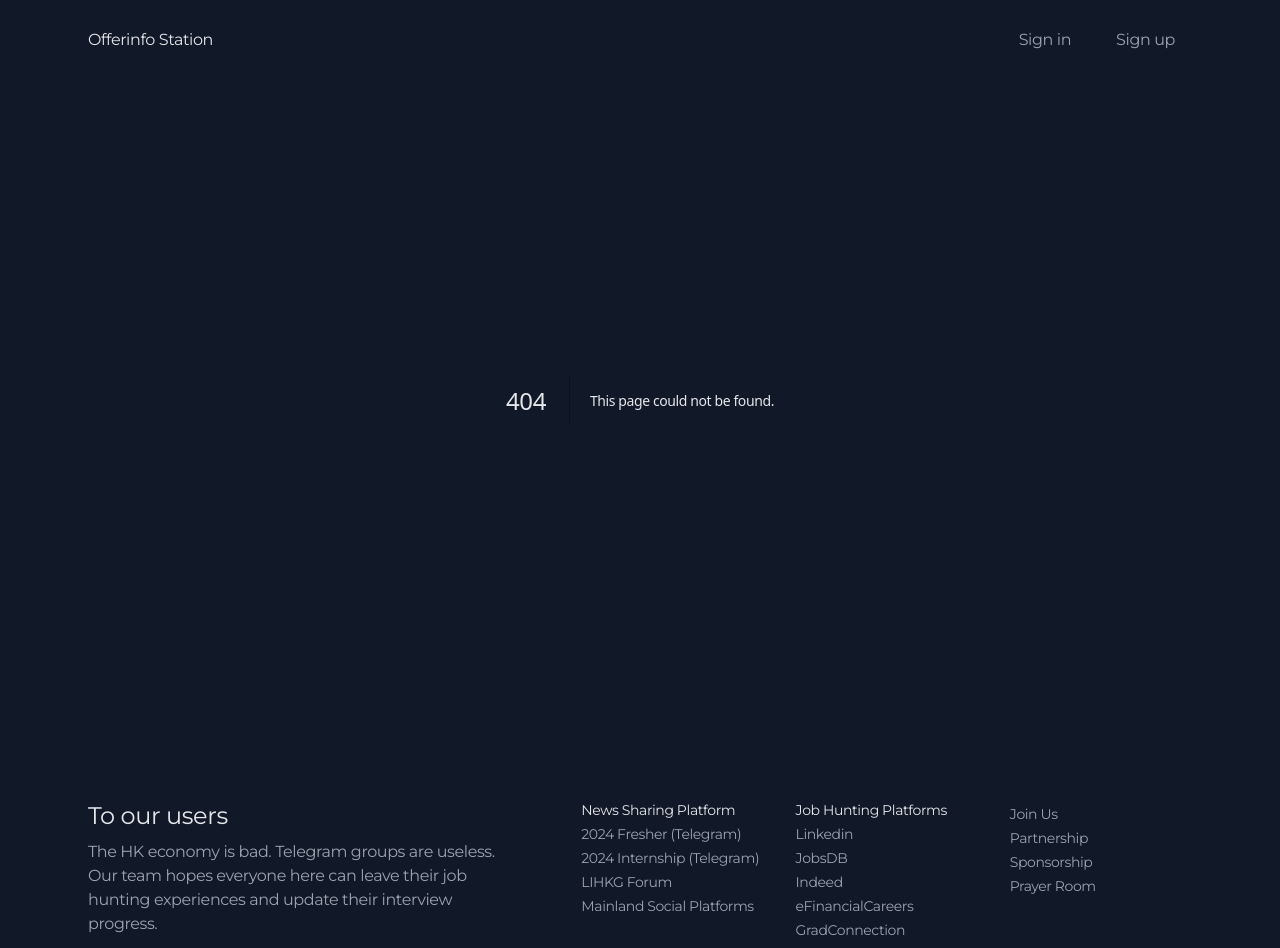
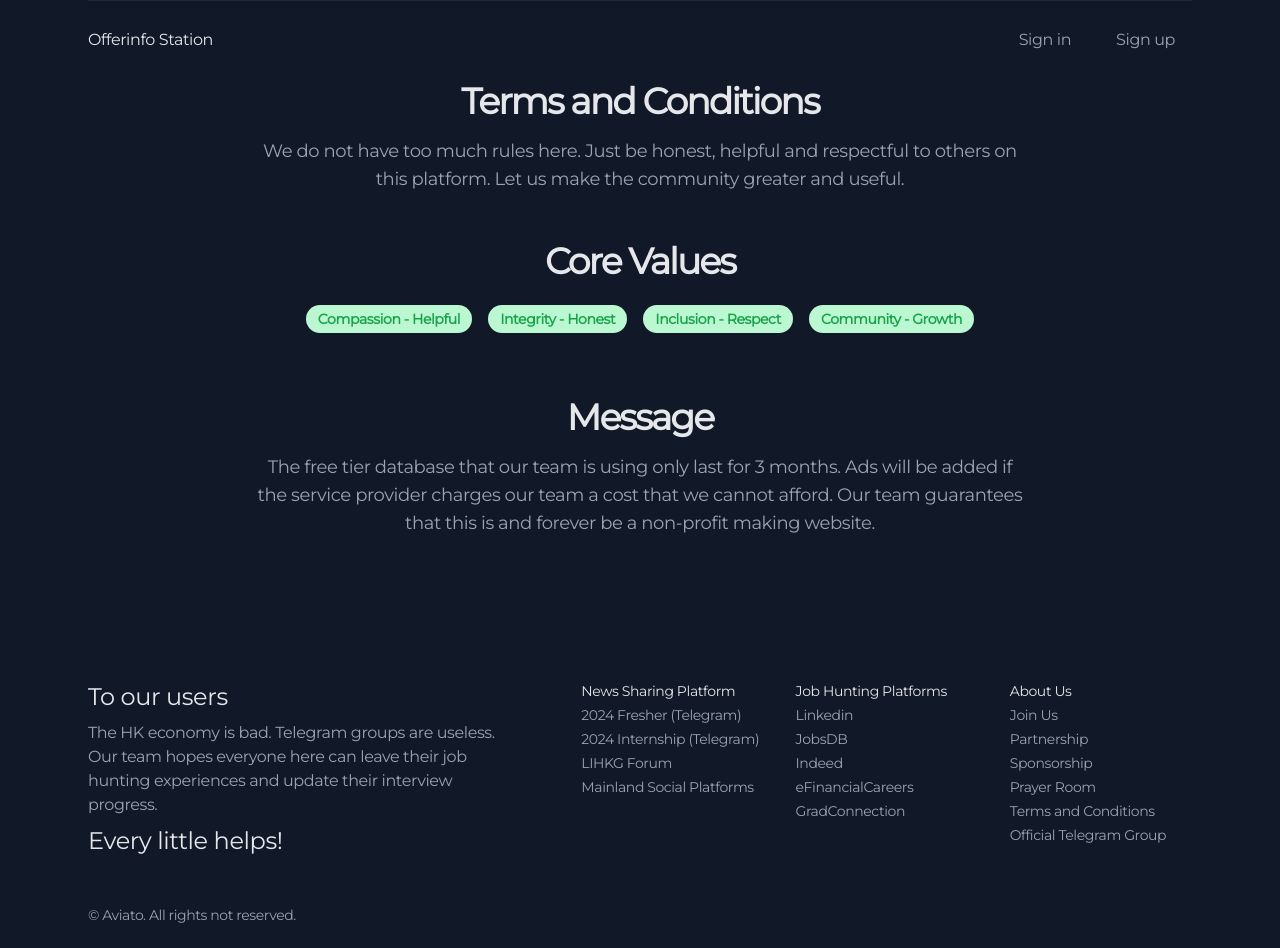
Before and after one commit to aviatodev/offerinfo, a Next.js app: page /terms in a window 1280 px wide. Before the commit this address had no page. Shown: the top 948 px of the page. Built offline with nearby package versions, Linux system fonts and the light colour scheme.

Commit message:
feat: terms and condition page

```diff
--- a/app/(pages)/(authentication)/signin/page.tsx
+++ b/app/(pages)/(authentication)/signin/page.tsx
@@ -9,10 +9,10 @@ export default function SignIn() {
 	return (
 		<section className="relative">
 			<div className="max-w-6xl mx-auto px-4 sm:px-6">
-				<div className="pt-24 pb-8 md:pt-40 md:pb-20">
+				<div className="pt-20 pb-8 md:pt-40 md:pb-20">
 					{/* Page header */}
 					<div className="max-w-3xl mx-auto text-center pb-8 md:pb-12">
-						<h1 className="h1">Welcome back.</h1>
+						<h1 className="h1">Welcome back</h1>
 					</div>
 
 					{/* Form */}
--- a/app/(pages)/(authentication)/signup/page.tsx
+++ b/app/(pages)/(authentication)/signup/page.tsx
@@ -9,10 +9,10 @@ export default function SignUp() {
 	return (
 		<section className="relative">
 			<div className="max-w-6xl mx-auto px-4 sm:px-6">
-				<div className="pt-24 pb-8 md:pt-40 md:pb-20">
+				<div className="pt-20 pb-8 md:pt-40 md:pb-20">
 					{/* Page header */}
 					<div className="max-w-3xl mx-auto text-center pb-8 md:pb-12">
-						<h1 className="h1">Register your account.</h1>
+						<h1 className="h1">Register now</h1>
 					</div>
 
 					{/* Form */}
@@ -116,7 +116,7 @@ export default function SignUp() {
 								I agree the shared data are valid and open to
 								all users.{" "}
 								<Link
-									href="#"
+									href="/terms"
 									className="underline text-gray-400 hover:text-gray-200 hover:no-underline transition duration-150 ease-in-out"
 								>
 									Privacy Policy
--- a/app/(pages)/(default)/page.tsx
+++ b/app/(pages)/(default)/page.tsx
@@ -5,7 +5,7 @@ export default function Welcome() {
 	return (
 		<main className="mt-16 md:mt-20 max-w-7xl m-auto">
 			<div className="text-4xl text-center justify-center items-center mt-1 mb-1 lg:mt-4 lg:mb-8">
-				<p className="text-sm lg:text-lg xl:text-2xl mb-4">
+				<p className="text-sm md:text-lg mb-4">
 					A database to assist your job hunting
 				</p>
 				<p className="text-xs lg:text-base">
@@ -14,7 +14,7 @@ export default function Welcome() {
 
 				<CompanyLogoDisplay />
 
-				<p className="text-sm lg:text-lg xl:text-2xl mb-4">
+				<p className="text-sm md:text-lg mb-4">
 					Leave your interview progress and feedback here
 				</p>
 				<p className="text-xs lg:text-base">Thank you!</p>
--- /dev/null
+++ b/app/(pages)/terms/page.tsx
@@ -0,0 +1,45 @@
+export const metadata = {
+	title: "Terms and Conditions",
+	description: "Terms and Conditions",
+};
+
+export default function Terms() {
+	return (
+		<section>
+			<div className="max-w-6xl mx-auto px-4 sm:px-6">
+				<div className="pt-20 md:py-20 border-t border-gray-800">
+					{/* Section header */}
+					<div className="max-w-3xl mx-auto text-center pb-12 md:pb-16">
+						<h1 className="h2 mb-4">Terms and Conditions</h1>
+						<p className="text-sm md:text-lg text-gray-400">
+							We do not have too much rules here. Just be honest,
+							helpful and respectful to others on this platform.
+							Let us make the community greater and useful.
+						</p>
+						<h1 className="pt-8 lg:pt-12 h2 mb-4">Core Values</h1>
+						<div className="inline-flex text-sm font-semibold py-1 px-3 m-2 text-green-600 bg-green-200 rounded-full mb-4">
+							Compassion - Helpful
+						</div>
+						<div className="inline-flex text-sm font-semibold py-1 px-3 m-2 text-green-600 bg-green-200 rounded-full mb-4">
+							Integrity - Honest
+						</div>
+						<div className="inline-flex text-sm font-semibold py-1 px-3 m-2 text-green-600 bg-green-200 rounded-full mb-4">
+							Inclusion - Respect
+						</div>
+						<div className="inline-flex text-sm font-semibold py-1 px-3 m-2 text-green-600 bg-green-200 rounded-full mb-4">
+							Community - Growth
+						</div>
+						<h1 className="pt-8 lg:pt-12 h2 mb-4">Message</h1>
+						<p className="text-sm md:text-lg text-gray-400">
+							The free tier database that our team is using only
+							last for 3 months. Ads will be added if the service
+							provider charges our team a cost that we cannot
+							afford. Our team guarantees that this is and forever
+							be a non-profit making website.
+						</p>
+					</div>
+				</div>
+			</div>
+		</section>
+	);
+}
--- a/app/components/CompanyLogoDisplay.tsx
+++ b/app/components/CompanyLogoDisplay.tsx
@@ -1,95 +1,95 @@
 import React from "react";
 import Image from "next/image";
 
-import accenture_logo from "/public/static/images/company_logo/transparent_bg/accenture.png";
-import clp_logo from "/public/static/images/company_logo/transparent_bg/clp.png";
-import gammon_logo from "/public/static/images/company_logo/transparent_bg/gammon.png";
-import hkex_logo from "/public/static/images/company_logo/transparent_bg/hkex.png";
-import hkjc_logo from "/public/static/images/company_logo/transparent_bg/hkjc.png";
-import hongkong_electric_logo from "/public/static/images/company_logo/transparent_bg/hongkong_electric.png";
-import hongkong_government_logo from "/public/static/images/company_logo/transparent_bg/hongkong_government.png";
-import hongkong_monetary_authority_logo from "/public/static/images/company_logo/transparent_bg/hongkong_monetary_authority.png";
-import hsbc_logo from "/public/static/images/company_logo/transparent_bg/hsbc.png";
-import jpmorgan_logo from "/public/static/images/company_logo/transparent_bg/jpmorgan.png";
-import morganstanley_logo from "/public/static/images/company_logo/transparent_bg/morganstanley.png";
-import mtr_logo from "/public/static/images/company_logo/transparent_bg/mtr.png";
-import swire_logo from "/public/static/images/company_logo/transparent_bg/swire.png";
-import towngas_logo from "/public/static/images/company_logo/transparent_bg/towngas.png";
+// import accenture_logo from "/public/static/images/company_logo/transparent_bg/accenture.png";
+// import clp_logo from "/public/static/images/company_logo/transparent_bg/clp.png";
+// import gammon_logo from "/public/static/images/company_logo/transparent_bg/gammon.png";
+// import hkex_logo from "/public/static/images/company_logo/transparent_bg/hkex.png";
+// import hkjc_logo from "/public/static/images/company_logo/transparent_bg/hkjc.png";
+// import hongkong_electric_logo from "/public/static/images/company_logo/transparent_bg/hongkong_electric.png";
+// import hongkong_government_logo from "/public/static/images/company_logo/transparent_bg/hongkong_government.png";
+// import hongkong_monetary_authority_logo from "/public/static/images/company_logo/transparent_bg/hongkong_monetary_authority.png";
+// import hsbc_logo from "/public/static/images/company_logo/transparent_bg/hsbc.png";
+// import jpmorgan_logo from "/public/static/images/company_logo/transparent_bg/jpmorgan.png";
+// import morganstanley_logo from "/public/static/images/company_logo/transparent_bg/morganstanley.png";
+// import mtr_logo from "/public/static/images/company_logo/transparent_bg/mtr.png";
+// import swire_logo from "/public/static/images/company_logo/transparent_bg/swire.png";
+// import towngas_logo from "/public/static/images/company_logo/transparent_bg/towngas.png";
 
 import allin1 from "/public/static/images/company_logo/transparent_bg/allin1.png";
 
-const companyLogoList = [
-	{
-		name: "accenture",
-		image: accenture_logo,
-		description: "accenture-logo",
-	},
-	{
-		name: "clp",
-		image: clp_logo,
-		description: "clp-logo",
-	},
-	{
-		name: "gammon",
-		image: gammon_logo,
-		description: "gammon-logo",
-	},
-	{
-		name: "hkex",
-		image: hkex_logo,
-		description: "hkex-logo",
-	},
-	{
-		name: "hkjc",
-		image: hkjc_logo,
-		description: "hkjc-logo",
-	},
-	{
-		name: "hongkong_electric.png",
-		image: hongkong_electric_logo,
-		description: "hongkong_electric-logo",
-	},
-	{
-		name: "hongkong_government",
-		image: hongkong_government_logo,
-		description: "hongkong_government-logo",
-	},
-	{
-		name: "hongkong_monetary_authority",
-		image: hongkong_monetary_authority_logo,
-		description: "hongkong_monetary_authority-logo",
-	},
-	{
-		name: "hsbc",
-		image: hsbc_logo,
-		description: "hsbc-logo",
-	},
-	{
-		name: "jpmorgan",
-		image: jpmorgan_logo,
-		description: "jpmorgan-logo",
-	},
-	{
-		name: "morganstanley",
-		image: morganstanley_logo,
-		description: "morganstanley-logo",
-	},
-	{
-		name: "mtr",
-		image: mtr_logo,
-		description: "mtr-logo",
-	},
-	{
-		name: "swire",
-		image: swire_logo,
-		description: "swire-logo",
-	},
-	{
-		name: "towngas",
-		image: towngas_logo,
-		description: "towngas-logo",
-	},
-];
+// const companyLogoList = [
+// 	{
+// 		name: "accenture",
+// 		image: accenture_logo,
+// 		description: "accenture-logo",
+// 	},
+// 	{
+// 		name: "clp",
+// 		image: clp_logo,
+// 		description: "clp-logo",
+// 	},
+// 	{
+// 		name: "gammon",
+// 		image: gammon_logo,
+// 		description: "gammon-logo",
+// 	},
+// 	{
+// 		name: "hkex",
+// 		image: hkex_logo,
+// 		description: "hkex-logo",
+// 	},
+// 	{
+// 		name: "hkjc",
+// 		image: hkjc_logo,
+// 		description: "hkjc-logo",
+// 	},
+// 	{
+// 		name: "hongkong_electric.png",
+// 		image: hongkong_electric_logo,
+// 		description: "hongkong_electric-logo",
+// 	},
+// 	{
+// 		name: "hongkong_government",
+// 		image: hongkong_government_logo,
+// 		description: "hongkong_government-logo",
+// 	},
+// 	{
+// 		name: "hongkong_monetary_authority",
+// 		image: hongkong_monetary_authority_logo,
+// 		description: "hongkong_monetary_authority-logo",
+// 	},
+// 	{
+// 		name: "hsbc",
+// 		image: hsbc_logo,
+// 		description: "hsbc-logo",
+// 	},
+// 	{
+// 		name: "jpmorgan",
+// 		image: jpmorgan_logo,
+// 		description: "jpmorgan-logo",
+// 	},
+// 	{
+// 		name: "morganstanley",
+// 		image: morganstanley_logo,
+// 		description: "morganstanley-logo",
+// 	},
+// 	{
+// 		name: "mtr",
+// 		image: mtr_logo,
+// 		description: "mtr-logo",
+// 	},
+// 	{
+// 		name: "swire",
+// 		image: swire_logo,
+// 		description: "swire-logo",
+// 	},
+// 	{
+// 		name: "towngas",
+// 		image: towngas_logo,
+// 		description: "towngas-logo",
+// 	},
+// ];
 
 export default function CompanyLogoDisplay() {
 	return (
@@ -105,6 +105,7 @@ export default function CompanyLogoDisplay() {
 			<Image
 				src={allin1}
 				alt="company logo"
+				priority={true}
 			/>
 		</div>
 	);
--- a/app/components/ui/Footer.tsx
+++ b/app/components/ui/Footer.tsx
@@ -134,7 +134,9 @@ export default function Footer() {
 
 							{/* Miscellaneous block */}
 							<div className="text-xs lg:text-sm">
-								<h6 className="text-gray-200 font-medium mb-1"></h6>
+								<h6 className="text-gray-200 font-medium mb-1">
+									About Us
+								</h6>
 								<ul>
 									<li className="mb-1">
 										<Link
@@ -168,6 +170,24 @@ export default function Footer() {
 											Prayer Room
 										</Link>
 									</li>
+									<li className="mb-1">
+										<Link
+											href="/terms"
+											className="text-gray-400 hover:text-gray-100 transition duration-150 ease-in-out"
+										>
+											Terms and Conditions
+										</Link>
+									</li>
+									<li className="mb-1">
+										<Link
+											href="https://t.me/+vE2iiz8Olb0wMzI1"
+											rel="noopener noreferrer"
+											target="_blank"
+											className="text-gray-400 hover:text-gray-100 transition duration-150 ease-in-out"
+										>
+											Official Telegram Group
+										</Link>
+									</li>
 								</ul>
 							</div>
 						</div>
--- a/app/components/ui/MobileMenu.tsx
+++ b/app/components/ui/MobileMenu.tsx
@@ -109,6 +109,15 @@ export default function MobileMenu() {
 							Sign up
 						</Link>
 					</li>
+					<li>
+						<Link
+							href="/terms"
+							className="flex font-medium w-full text-white py-2 justify-center"
+							onClick={() => setMobileNavOpen(false)}
+						>
+							Terms and Conditions
+						</Link>
+					</li>
 				</ul>
 			</nav>
 		</div>
--- a/app/layout.tsx
+++ b/app/layout.tsx
@@ -22,11 +22,11 @@ export default function RootLayout({
 	return (
 		<html lang="en">
 			<body
-				className={`${montserrat.className} font-inter antialiased bg-gray-900 text-gray-200 tracking-tight`}
+				className={`${montserrat.className} font-inter antialiased bg-gray-900 text-gray-200 tracking-tight min-h-screen`}
 			>
 				<div className="flex flex-col min-h-screen overflow-hidden">
 					<Header />
-					{children}
+					<main className="flex-grow">{children}</main>
 					<Footer />
 				</div>
 			</body>
```
